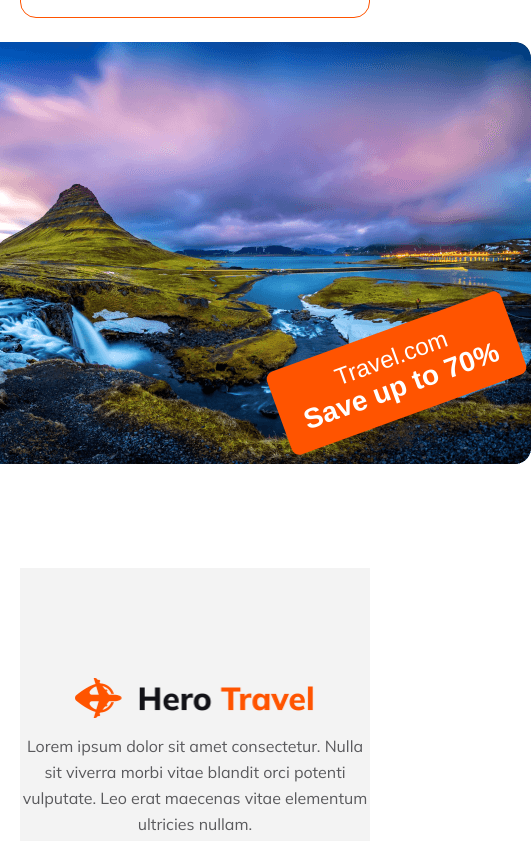
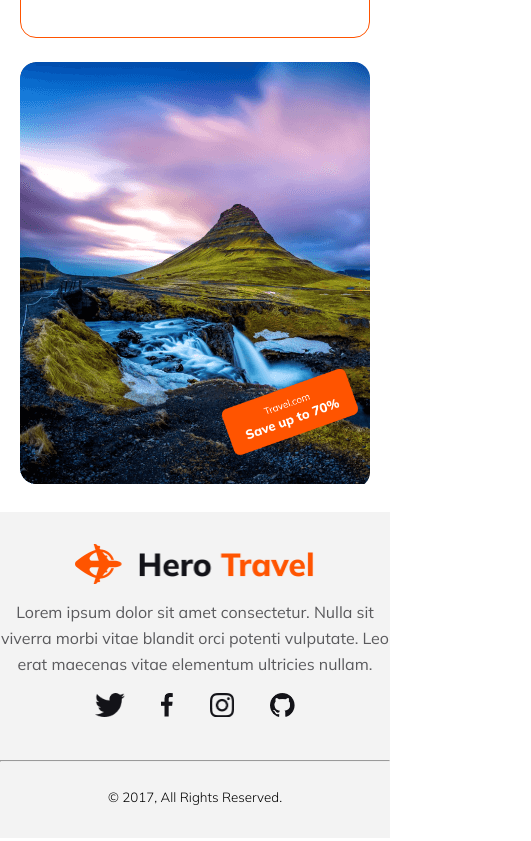
Before and after one commit to mdborhan-dev/hero-travel, a plain HTML site: page index.html in a window 390 px wide. Shown: the part 7731-8572 px from the top of the page, 531 px wide, since content can reach past the window. Drawn offline with Linux system fonts and the light colour scheme.

Commit message:
project finished

```diff
--- a/index.html
+++ b/index.html
@@ -215,11 +215,8 @@ molestie risus  ornare nulla amet et. Libero commodo sagittis dignissim adipisci
                 </form>
             </div>
             <div class="img">
-                <img src="./Images/Rectangle 8 (1).png" alt="">
-                <button>
-                    <p>Travel.com</p>
-                    <h5>Save up to 70%</h5>
-                </button>
+                <img src="./Images/Rectangle 8 (1).png" alt="" class="bg">
+                <a href=""><img src="./Images/image.png" alt="" class="button"></a>
             </div>
         </section>
     </main>
--- a/styles/responsive.css
+++ b/styles/responsive.css
@@ -1,5 +1,5 @@
 @media screen and (max-width:576px) {
-    body{
+    main, header{
         margin: 20px;
     }
     nav > div{
@@ -129,9 +129,25 @@
      }
      .nlf{
         flex-direction: column;
+        margin-bottom: 24px;
      }
-     .nlf{
+     .nlf .img .bg{
+        /* width: 100%; */
+     }
 
+     .nlf .img{
+        width: 100%;
+        overflow: hidden;
+        border-radius: 16px;
+     }
+     .footer .dummy{
+        margin-bottom: 16px;
+     }
+     .footer hr{
+        margin: 24px 0;
+     }
+     .footer {
+        padding: 32px 0;
      }
 
 
@@ -140,13 +156,4 @@
     .deals .deal-cont{
         min-width: 1178px;
     }
-.nlf .img button{
-    position: absolute;
-    bottom: 51px;
-    right: 10px;
-    transform: rotate(-20deg);
 }
-.nlf .img{
-    position: relative;
-}
-}
--- a/styles/style.css
+++ b/styles/style.css
@@ -460,12 +460,14 @@ nav > div > ul :nth-child(1) a {
 .nlf .img{
     position: relative;
 }
-.nlf .img button{
+.nlf .img .button{
     position: absolute;
-    bottom: 51px;
+    max-width: 40%;
+    bottom: 31px;
     right: 10px;
-    transform: rotate(-20deg);
+    /* transform: rotate(-20deg); */
 }
+/* Footer Section */
 footer {
     background-color: rgba(19, 19, 24, 0.05);
     max-width: unset;
@@ -495,7 +497,7 @@ footer {
 .footer > div a{
     margin-right: 32px;
 }
-.footer > div > a > :nth-child(4){
+.footer > div > :nth-child(4){
     margin-right: 0;
 }
 .footer hr{
```
Also changed, not shown: Images/image.png (added).
